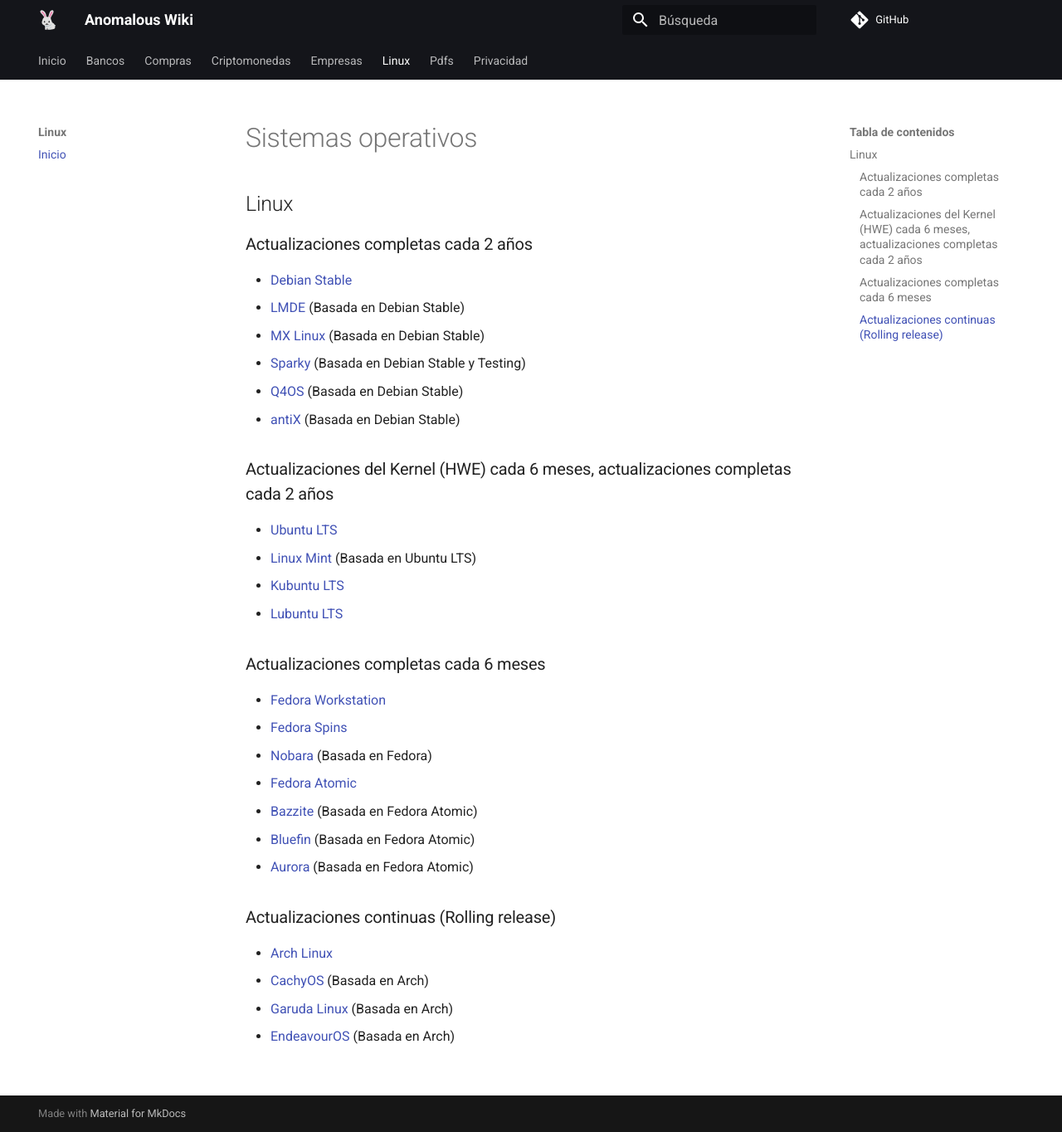
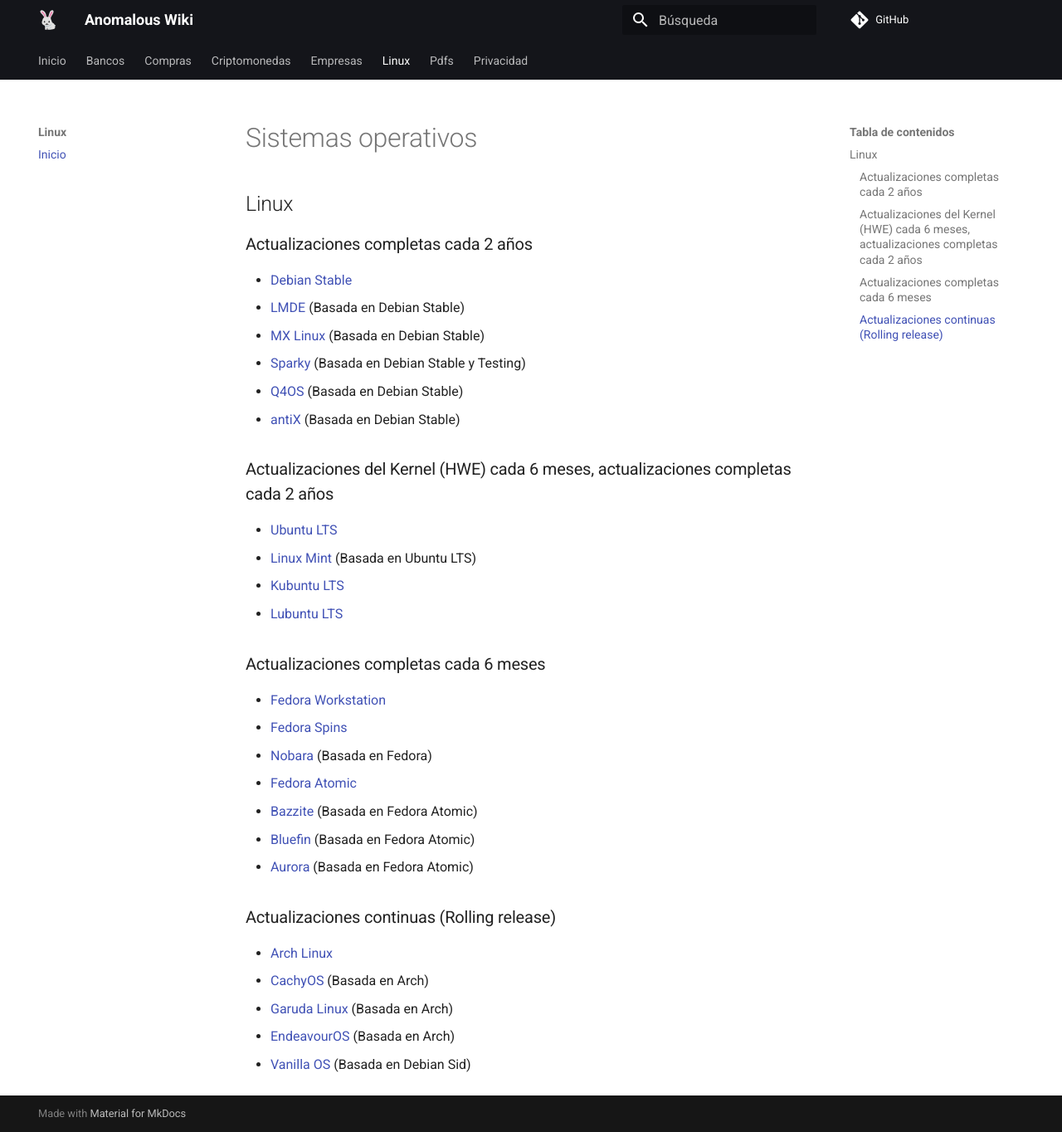
Before and after one commit to anomalouscode/wiki, an MkDocs documentation site: the page built from docs/linux/index.md, in a window 1280 px wide and 1364 px high. Shown: the whole window at 83% size. Built offline with MkDocs 1.6.1 and Material for MkDocs 9.7.7, drawn with Linux system fonts in a browser that asks for light colours; comment, search, counter and statistics services are not loaded.

Commit message:
Update index.md

```diff
--- a/docs/linux/index.md
+++ b/docs/linux/index.md
@@ -38,3 +38,4 @@
 - [CachyOS](https://cachyos.org/) (Basada en Arch)
 - [Garuda Linux](https://garudalinux.org/) (Basada en Arch)
 - [EndeavourOS](https://endeavouros.com/) (Basada en Arch)
+- [Vanilla OS](https://vanillaos.org/) (Basada en Debian Sid)
```
